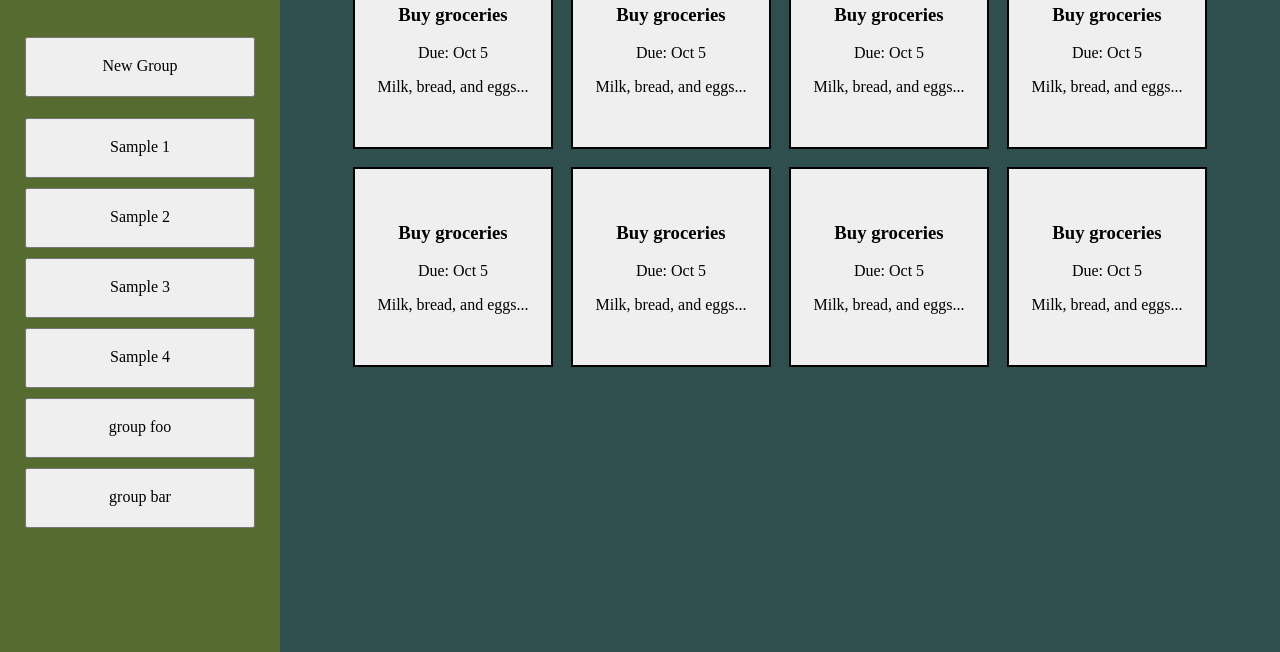
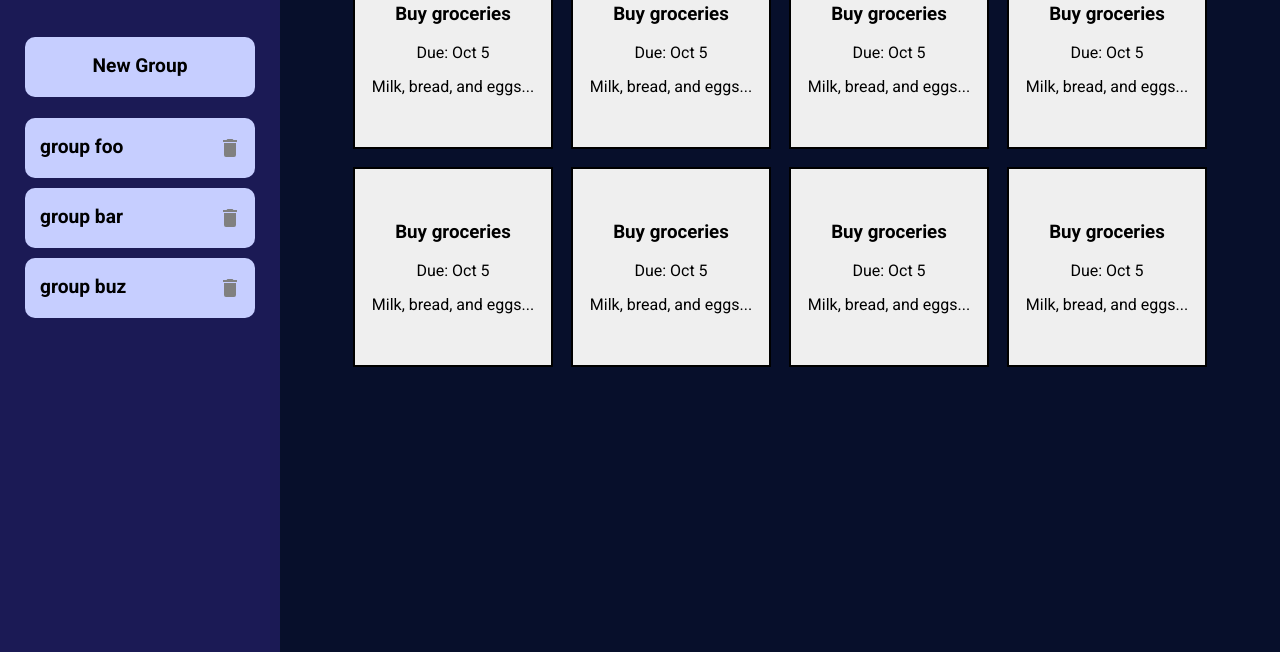
Before and after one commit to farzad-d/odin-todo-list, a website built with webpack: page src/template.html in a window 1280 px wide. Shown: the part 148-800 px from the top of the page. Built offline with nearby package versions, Linux system fonts and the light colour scheme.

Commit message:
Add sidebar DOM structure for group list

```diff
--- a/src/components/group.js
+++ b/src/components/group.js
@@ -33,8 +33,12 @@ function deleteGroup(targetGroupId) {
   db.splice(targetGroupIndex, 1);
 }
 
+function truncate(str, maxLength) {
+  return str.length > maxLength ? str.slice(0, maxLength) + "..." : str;
+}
+
 function getGroupNames() {
-  return db.map((group) => group.name);
+  return db.map((group) => truncate(group.name, 20));
 }
 
 export { newGroup, deleteGroup, getGroupNames };
--- a/src/components/sidebarUI.js
+++ b/src/components/sidebarUI.js
@@ -2,15 +2,25 @@ const groupList = document.getElementById("group-list");
 
 function createGroupElement(groupName) {
   const group = document.createElement("li");
+  group.className = "group";
   groupList.appendChild(group);
 
   const groupBtn = document.createElement("button");
-  groupBtn.classList.add("group-btn");
+  groupBtn.classList.add("group-btn", "side-btn");
   groupBtn.textContent = groupName;
   group.appendChild(groupBtn);
+
+  const deleteGroupBtn = document.createElement("button");
+  deleteGroupBtn.classList.add("delete-group-btn");
+  deleteGroupBtn.innerHTML = `<svg class="delete-group-icon"
+  xmlns="http://www.w3.org/2000/svg"
+  viewBox="0 0 24 24">
+  <path d="M19,4H15.5L14.5,3H9.5L8.5,4H5V6H19M6,19A2,2 0 0,0 8,21H16A2,2 0 0,0 18,19V7H6V19Z"/></svg>`;
+  group.appendChild(deleteGroupBtn);
 }
 
 function renderGroupList(groupNames) {
+  groupList.replaceChildren();
   groupNames.forEach((name) => {
     createGroupElement(name);
   });
--- a/src/index.js
+++ b/src/index.js
@@ -29,6 +29,7 @@ const sampleTodo2 = {
 
 newGroup("group foo");
 newGroup("group bar");
+newGroup("group buz");
 // deleteGroup(db[0].id);
 
 newTodo(sampleTodo1, db[0].id);
--- a/src/styles.css
+++ b/src/styles.css
@@ -1,18 +1,67 @@
 body {
+  font-family: Roboto, sans-serif, monospace;
   display: flex;
   min-height: 100vh;
 }
 
 .new-group {
-  width: 100%;
-  height: 60px;
   margin-top: 40px;
   margin-bottom: 5px;
 }
 
-.group-btn {
+.side-btn {
+  border-radius: 10px;
+  border: none;
   width: 100%;
   height: 60px;
+  font-size: 1.2rem;
+  font-weight: bold;
+  background-color: #c6ceff;
+  transition: background-color 0.2s ease-out;
+}
+
+.side-btn:hover {
+  background-color: #a2b0ff;
+}
+
+.side-btn:active {
+  background-color: #8fa0ff;
+}
+
+.group-btn {
+  text-align: left;
+  padding-left: 15px;
+}
+
+.group {
+  position: relative;
+  margin-bottom: 10px;
+}
+
+.delete-group-btn {
+  display: inline-flex;
+  align-items: center;
+  justify-content: center;
+  position: absolute;
+  top: 50%;
+  right: 3%;
+  background: transparent;
+  border: none;
+  transform: translateY(-50%);
+}
+
+.delete-group-icon {
+  width: 24px;
+  height: 24px;
+  fill: gray;
+}
+
+.delete-group-icon:hover {
+  fill: red;
+}
+
+.delete-group-icon:active {
+  fill: darkred;
 }
 
 #group-list {
@@ -37,21 +86,17 @@ ul {
   padding: 0;
 }
 
-li {
-  padding-bottom: 10px;
-}
-
 aside {
   display: flex;
   flex-direction: column;
-  background-color: darkolivegreen;
+  background-color: #1b1a55;
   width: 25vw;
   align-items: center;
   padding: 0 25px 0 25px;
 }
 
 section {
-  background-color: darkslategray;
+  background-color: #070f2b;
   text-align: center;
   padding: 20px;
 }
--- a/src/template.html
+++ b/src/template.html
@@ -3,6 +3,12 @@
   <head>
     <meta charset="UTF-8" />
     <meta name="viewport" content="width=device-width, initial-scale=1.0" />
+    <link rel="preconnect" href="https://fonts.googleapis.com" />
+    <link rel="preconnect" href="https://fonts.gstatic.com" crossorigin />
+    <link
+      href="https://fonts.googleapis.com/css2?family=Roboto:ital,wght@0,100..900;1,100..900&display=swap"
+      rel="stylesheet"
+    />
     <title>ToDo</title>
   </head>
   <body>
@@ -11,13 +17,8 @@
         <img src="./assets/images/logo.png" alt="logo" id="logo" />
         <h1>ToDo Board</h1>
       </div>
-      <button class="new-group">New Group</button>
-      <ul id="group-list">
-        <li><button class="group-btn">Sample 1</button></li>
-        <li><button class="group-btn">Sample 2</button></li>
-        <li><button class="group-btn">Sample 3</button></li>
-        <li><button class="group-btn">Sample 4</button></li>
-      </ul>
+      <button class="new-group side-btn">New Group</button>
+      <ul id="group-list"></ul>
     </aside>
     <section>
       <h2>Group Title</h2>
```
